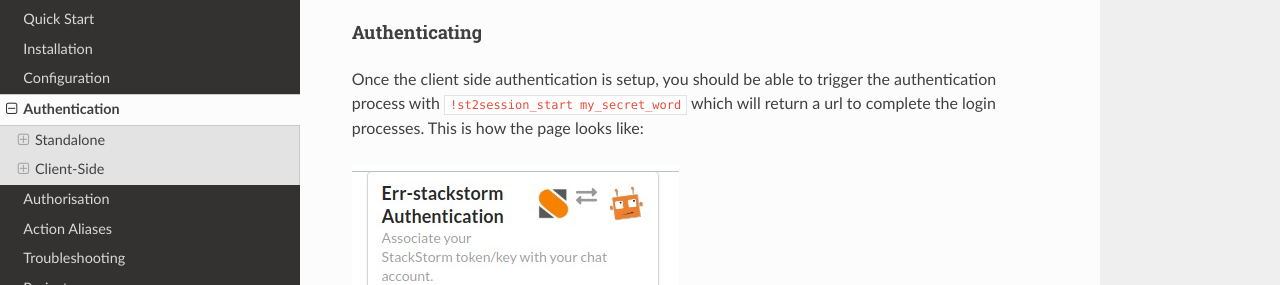
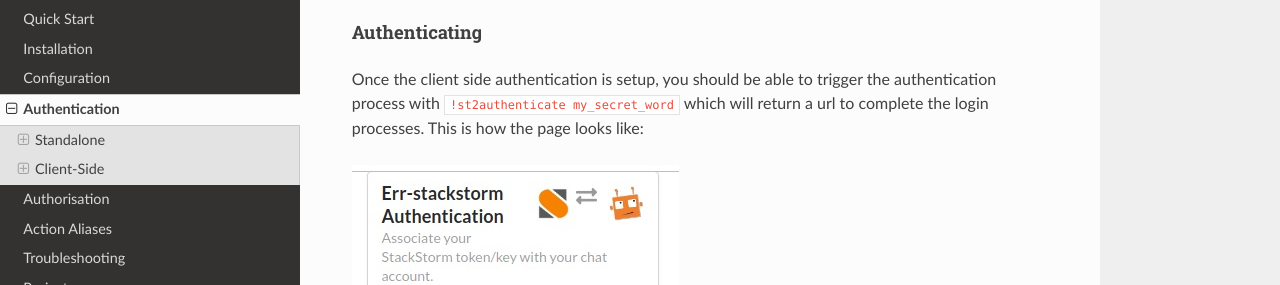
Before and after one commit to nzlosh/err-stackstorm, a Sphinx documentation site: the page built from docs/authn.rst, in a window 1280 px wide and 900 px high, scrolled down 3304 px. Shown: the part 162-447 px from the top of the window. Built offline with Sphinx 7.4.7 and the Read the Docs theme 2.0.0, drawn with Linux system fonts in a browser that asks for light colours.

Commit message:
Corrected st2authenticate usage in the docs. Better error output in the chat.

```diff
--- a/docs/authn.rst
+++ b/docs/authn.rst
@@ -132,6 +132,6 @@ A url is required to correctly configure client-side authentication for ChatOps.
 Authenticating
 ^^^^^^^^^^^^^^^
 
-Once the client side authentication is setup, you should be able to trigger the authentication process with ``!st2session_start my_secret_word`` which will return a url to complete the login processes. This is how the page looks like:
+Once the client side authentication is setup, you should be able to trigger the authentication process with ``!st2authenticate my_secret_word`` which will return a url to complete the login processes. This is how the page looks like:
 
 .. image:: images/authentication_screen.jpg
--- a/st2.py
+++ b/st2.py
@@ -250,7 +250,7 @@ class St2(BotPlugin):
 
         if st2token is False:
             rejection = "Error: {}  Action-Alias execution is not allowed for chat user '{}'." \
-                "  Please authenticate or see your StackStorm administrator to grant access" \
+                "  Please authenticate using !st2authenticate or see your StackStorm administrator to grant access" \
                 ".".format(err_msg, user_id)
             LOG.warning(rejection)
             return rejection
```
